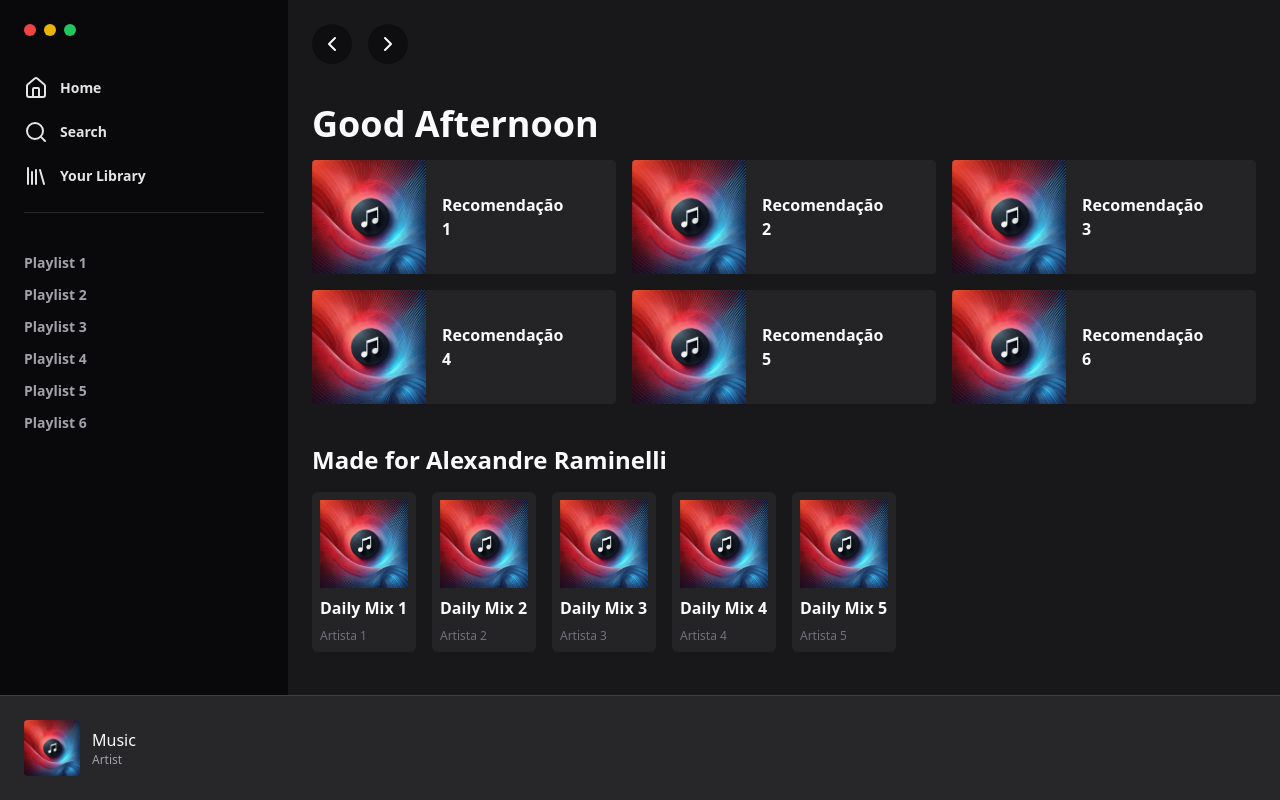
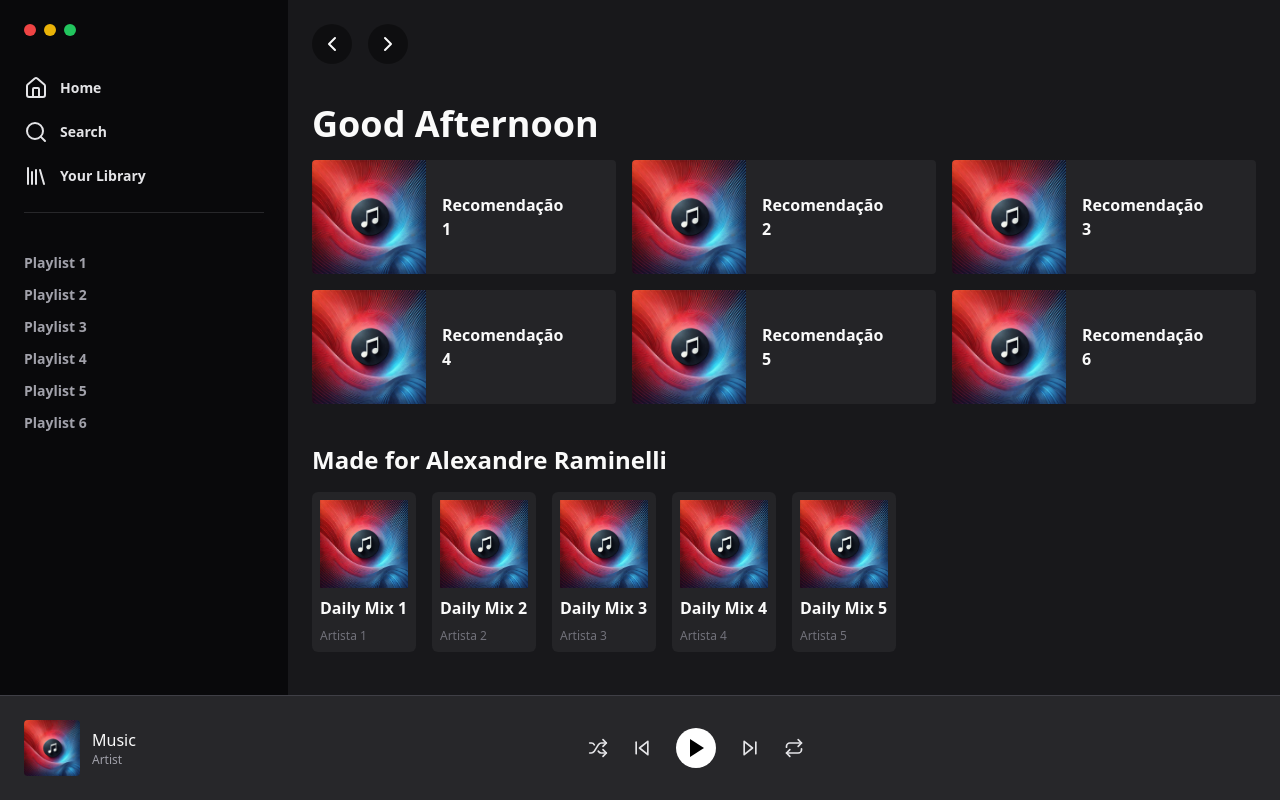
Before and after one commit to alexandreraminelli/pratica-react-spotify-ui, a Next.js app: page / in a window 1280 px wide. Built offline with nearby package versions, Linux system fonts and the light colour scheme.

Commit message:
feat: botões principais do player

```diff
--- a/src/app/layout/PlayerControl.tsx
+++ b/src/app/layout/PlayerControl.tsx
@@ -2,6 +2,8 @@
 import Image, { StaticImageData } from "next/image"
 // importação das imagens
 import placeholder from "../../../public/playlistCovers/placeholder.jpeg"
+// importação de ícones
+import { PlayIcon, RepeatIcon, ShuffleIcon, SkipBackIcon, SkipForwardIcon } from "lucide-react"
 
 /** Componente dos controles de players exibido no canto inferior da tela. */
 export default function PlayerControl() {
@@ -50,7 +52,39 @@ function MusicInfo({ cover = placeholder, music, artist }: MusicInfoProps) {
 
 /** Componente do controle principal. */
 function Control() {
-  return <div></div>
+  return (
+    <div className="flex flex-col items-center">
+      {/* Botões de controle */}
+      <div className="flex items-center gap-6">
+        {/* Botão aleatorizar */}
+        <IconButton Icon={ShuffleIcon} />
+        {/* Botão anterior */}
+        <IconButton Icon={SkipBackIcon} />
+        {/* Botão de play */}
+        <button className="pd-2 rounded-full bg-white text-lg w-10 h-10 flex items-center justify-center">
+          <PlayIcon fill="bg-black" strokeWidth={0} />
+        </button>
+        {/* Botão próxima */}
+        <IconButton Icon={SkipForwardIcon} />
+        {/* Botão loop */}
+        <IconButton Icon={RepeatIcon} />
+      </div>
+    </div>
+  )
+}
+/** Interface dos props do componente `IconButton`. */
+interface IconButtonProps {
+  /** Ícone. */
+  Icon: React.ComponentType<{
+    /** Tamanho do ícone. */
+    size: number
+    /** Classes CSS personalizadas. (opcional) */
+    className?: string
+  }>
+}
+/** Componente do botão de ícone. */
+function IconButton({ Icon }: IconButtonProps) {
+  return <Icon size={20} className="text-zinc-200 cursor-pointer" />
 }
 
 /** Componente dos botões auxiliares */
```
